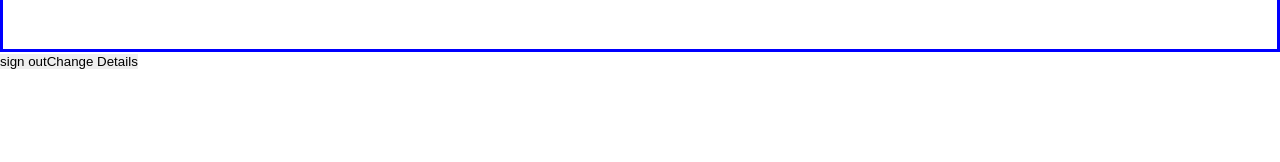
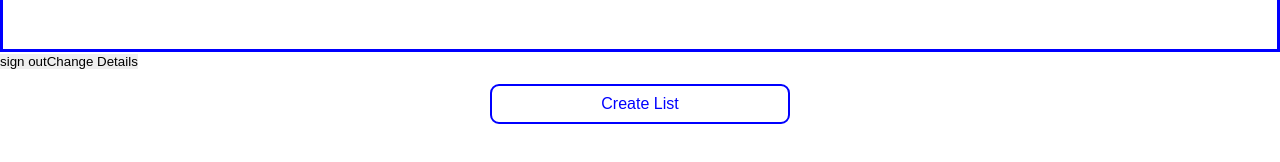
Before and after one commit to Viekesh/Realtor-Clone, a React (Create React App) app: page /Profile in a window 1280 px wide. Shown: the part 234-396 px from the top of the page. Built offline with nearby package versions, Linux system fonts and the light colour scheme; no server answers; sample sign-in values are in the browser's storage; a web font is replaced by a local one.

Commit message:
Continue To Code With Create List Page

```diff
--- a/src/Components/Auth/Hook/CheckAuthStatus.jsx
+++ b/src/Components/Auth/Hook/CheckAuthStatus.jsx
@@ -26,7 +26,6 @@ export const CheckAuthStatus = () => {
 
 
 
-
 // source : https://stackoverflow.com/questions/71090914/uncaught-typeerror-object-is-not-iterable-cannot-read-property-symbolsymbol-i
 // one problem can be occured in this component and now it is solved by using above link
 
--- a/src/Components/Auth/OAuth.jsx
+++ b/src/Components/Auth/OAuth.jsx
@@ -1,6 +1,10 @@
 import React from 'react';
 import "./OAuth.scss";
 import { FcGoogle } from "react-icons/fc";
+import { useNavigate } from 'react-router-dom';
+import { auth, database } from '../../FirebaseConfig';
+import { GoogleAuthProvider, getRedirectResult, signInWithPopup } from 'firebase/auth';
+import { doc, getDoc, serverTimestamp, setDoc } from 'firebase/firestore';
 
 
 
@@ -9,10 +13,92 @@ import { FcGoogle } from "react-icons/fc";
 
 const OAuth = () => {
 
+    const navigateAfterSignInWithGoogle = useNavigate();
+
+    const onGoogleClick = async () => {
+
+        try {
+
+            const authenticate = auth;
+
+            const provider = new GoogleAuthProvider();
+
+            const result = await signInWithPopup(authenticate, provider);
+
+            const user = result.user;
+            console.log(user);
+
+            // first here we check the user is available or not
+            // so we need to create a reference for it, because we need to have the address or the users unique id
+            // for this we need to compare already registered users uid in our database/collection to the current one
+            // here we create a reference for storing the address,
+            // we can add the address using "doc" method provided by "firebase/firestore"
+            const docRef = doc(database, "realtorsCloneUsers", user.uid);
+
+            // so this is going to return a promise (we can call it a snapshot)
+            // so now we get all the information in "docSnap" with the help of "getDoc" provided by firebase/firestore
+            // this is going to check all the documents with the "UID" which is user is using while "continue with google"
+            // and if its available we get it inside the "docSnap"
+            const docSnap = await getDoc(docRef);
+
+            // now we check the "uid" is available or not, if it doesn't exist in "docSnap", so we're going add it to the database
+            if (!docSnap.exists()) {
+
+                // for adding we use "setDoc" method provided by firebase/firestore
+                // "setDoc" is going to get address as well, which is the same address we have here (these address which is hold by a "docRef")
+                await setDoc(docRef, {
+                    name: user.displayName,
+                    email: user.email,
+                    timestamp: serverTimestamp(),
+                });
+
+                alert("Registered Successfully");
+                navigateAfterSignInWithGoogle("/");
+            }
+        } catch (error) {
+            alert(error.message);
+            console.log("sign in unsuccesful", error.message);
+        }
+    }
+
+
+
+    // const onGoogleClickOnAndi = async () => {
+    //     try {
+    //         const authenticate = auth;
+    //         const provider = new GoogleAuthProvider();
+    //         // const result = await signInWithRedirect(authenticate, provider);
+    //         const res = await getRedirectResult(authenticate, provider);
+    //         // const user = result.user;
+    //         const user = res.user
+    //         console.log(user);
+
+    //         const docRef = doc(database, "realtorsCloneUsers", user.uid);
+
+    //         const docSnap = await getDoc(docRef);
+
+    //         if (!docSnap.exists()) {
+    //             await setDoc(docRef, {
+    //                 name: user.displayName,
+    //                 email: user.email,
+    //                 timeStamp: serverTimestamp(),
+    //             });
+    //         }
+
+    //         console.log(user);
+    //         alert("Registered Successfully");
+    //         navigateAfterSignInWithGoogle("/");
+
+    //     } catch (error) {
+    //         console.log(error.message);
+    //         console.log(error.code);
+    //     }
+    // };
+
     return (
         <>
             <div className="oauth for_android">
-                <button type="button">
+                <button type="button" onClick={onGoogleClick}>
                     <FcGoogle className="oauth_icon" />
                     &nbsp; Continue With Google
                 </button>
--- a/src/Components/Auth/Profile.jsx
+++ b/src/Components/Auth/Profile.jsx
@@ -1,6 +1,6 @@
 import React, { useState } from 'react'
 import { auth } from '../../FirebaseConfig';
-import { useNavigate } from 'react-router-dom';
+import { NavLink, useNavigate } from 'react-router-dom';
 import "./Profile.scss";
 import Nav from '../Navigation/Nav';
 
@@ -11,12 +11,9 @@ const Profile = () => {
     email: auth.currentUser.email,
   });
 
-
   const { firstname, email } = formData;
 
-
   const afterSignOut = useNavigate();
-
 
   const onLogOut = () => {
     auth.signOut();
@@ -25,6 +22,7 @@ const Profile = () => {
   }
 
   return (
+    <>
       <div>
         <Nav />
         <div className="user_info">
@@ -49,10 +47,17 @@ const Profile = () => {
 
         <div className="buttons">
           <button onClick={onLogOut}>sign out</button>
-
           <button>Change Details</button>
         </div>
+
       </div>
+
+      <div className="create_list_button" >
+        <NavLink to="/CreateList">
+          Create List
+        </NavLink>
+      </div>
+    </>
   )
 }
 
--- a/src/Components/Auth/Profile.scss
+++ b/src/Components/Auth/Profile.scss
@@ -27,3 +27,24 @@
     width: 90px;
     height: 90px;
 }
+
+
+
+// Create List Button
+
+.create_list_button {
+    border: 2px solid transparent;
+    display: flex;
+    align-items: center;
+    justify-content: center;
+}
+
+.create_list_button a {
+    border: 2px solid blue;
+    border-radius: 9px;
+    margin: 12px auto;
+    padding: 9px;
+    width: 300px;
+    text-align: center;
+    color: blue;
+}
--- a/src/Components/Auth/SignIn.scss
+++ b/src/Components/Auth/SignIn.scss
@@ -1,3 +1,7 @@
+.sign_in {
+    border: 2px solid transparent;
+}
+
 .sign_in form {
     border: 3px solid transparent;
     margin: 0 auto;
--- a/src/Components/Navigation/Nav.jsx
+++ b/src/Components/Navigation/Nav.jsx
@@ -125,10 +125,10 @@ const Nav = () => {
             </div>
 
             <div className={`o_auth ${oAuthButton ? "o_auth_overlay" : ""}`}>
-              <NavLink to="/OAuth">
+              {/* <NavLink to="/OAuth"> */}
                 {/* <button>SignIn With Google</button> */}
                 <OAuth />
-              </NavLink>
+              {/* </NavLink> */}
             </div>
 
           </div>
--- a/src/Components/Navigation/nav.scss
+++ b/src/Components/Navigation/nav.scss
@@ -131,7 +131,7 @@
 
 
 
-// SignIn End
+// SignIn Start
 
 .sign_in_form {
     padding: 24px 0;
@@ -277,15 +277,15 @@
     z-index: 7;
 }
 
-.o_auth a {
+// .o_auth a {
+//     border: 2px solid transparent;
+//     width: 270px;
+// }
+
+.o_auth button {
     border: 2px solid transparent;
     width: 270px;
-}
-
-.o_auth a button {
-    border: 1px solid transparent;
     border-radius: 9px;
-    width: 100%;
     height: 45px;
     background: transparent;
     color: red;
--- /dev/null
+++ b/src/Pages/CreateList.jsx
@@ -0,0 +1,20 @@
+import React from 'react';
+import "./CreateList.scss";
+import Nav from '../Components/Navigation/Nav';
+
+const CreateList = () => {
+    return (
+        <>
+            <Nav />
+            <div className='create_list_page'>
+                <h1>Create List</h1>
+            </div>
+        </>
+    )
+}
+
+export default CreateList;
+
+
+
+// .
--- /dev/null
+++ b/src/Pages/CreateList.scss
@@ -0,0 +1,4 @@
+.create_list_page {
+    border: 2px solid red;
+    padding: 10vh auto;
+}
--- a/src/Routes/ApplicationRoutes.jsx
+++ b/src/Routes/ApplicationRoutes.jsx
@@ -5,6 +5,7 @@ import Register from '../Components/Auth/Register';
 import Profile from '../Components/Auth/Profile';
 import ProtectedRoutes from './ProtectedRoutes';
 import SignIn from '../Components/Auth/SignIn';
+import CreateList from '../Pages/CreateList';
 
 const ApplicationRoutes = () => {
     return (
@@ -19,6 +20,10 @@ const ApplicationRoutes = () => {
                     <Route exact path="/Profile" element={<ProtectedRoutes />}>
                         <Route exact path='/Profile' element={<Profile />}></Route>
                     </Route>
+
+                    <Route exact path='/CreateList' element={<ProtectedRoutes />}>
+                        <Route exact path="/CreateList" element={<CreateList />}></Route>
+                    </Route>
                 </Routes>
             </BrowserRouter>
         </div>
```
Lines whose indentation alone changed are shown as unchanged.
